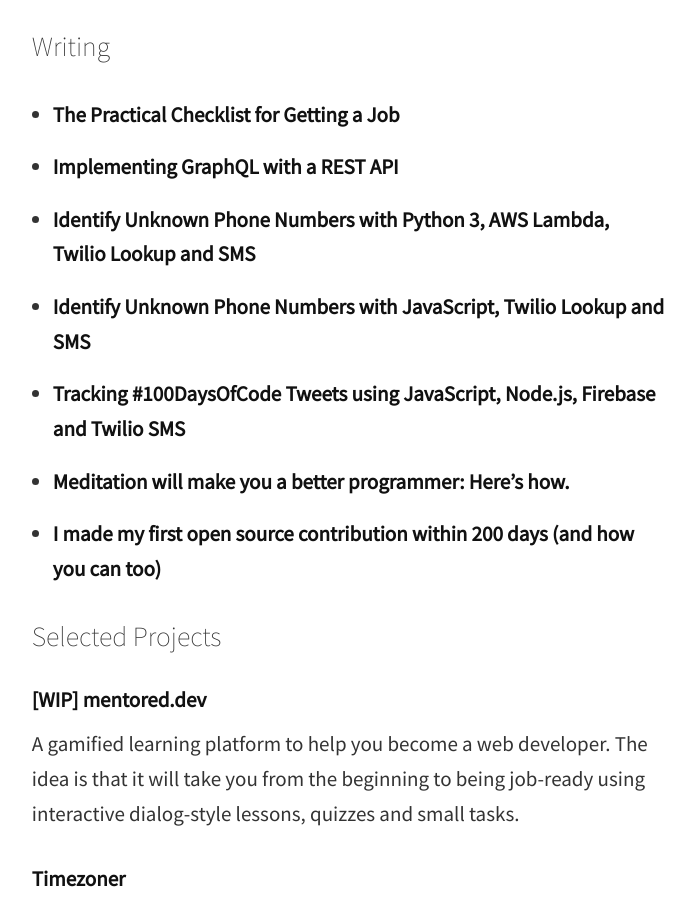
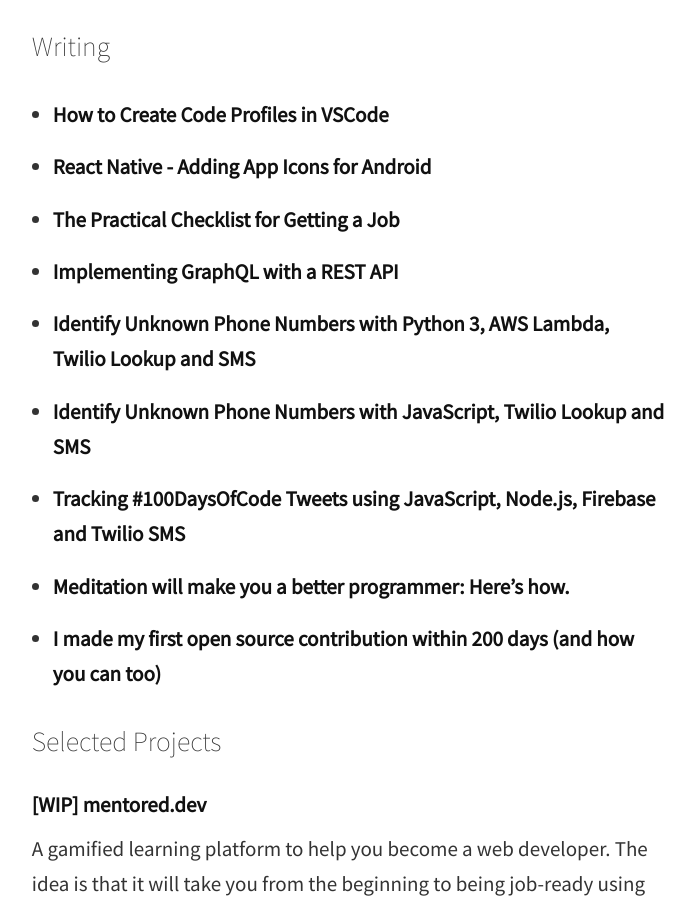
Before and after one commit to jsjoeio/jsjoe.io, a Gatsby site: page / in a window 1280 px wide. Shown: the part 1355-2256 px from the top of the page, without its empty margins (291-988 px from the left). Built offline with nearby package versions, Linux system fonts and the light colour scheme; Gatsby itself is replaced by a stand-in of ours.

Commit message:
Update with two latest dev.to articles

```diff
--- a/src/utils/articles.js
+++ b/src/utils/articles.js
@@ -1,4 +1,12 @@
 const articles = [
+  {
+    title: 'How to Create Code Profiles in VSCode ',
+    link: 'https://dev.to/jsjoeio/how-to-create-code-profiles-in-vscode-3ofo'
+  },
+  {
+    title: 'React Native - Adding App Icons for Android',
+    link: 'https://dev.to/jsjoeio/react-native-adding-app-icons-for-android-47e7'
+  },
   {
     title: 'The Practical Checklist for Getting a Job',
     link: 'https://dev.to/jsjoeio/the-practical-checklist-for-getting-a-job-150n'
```
